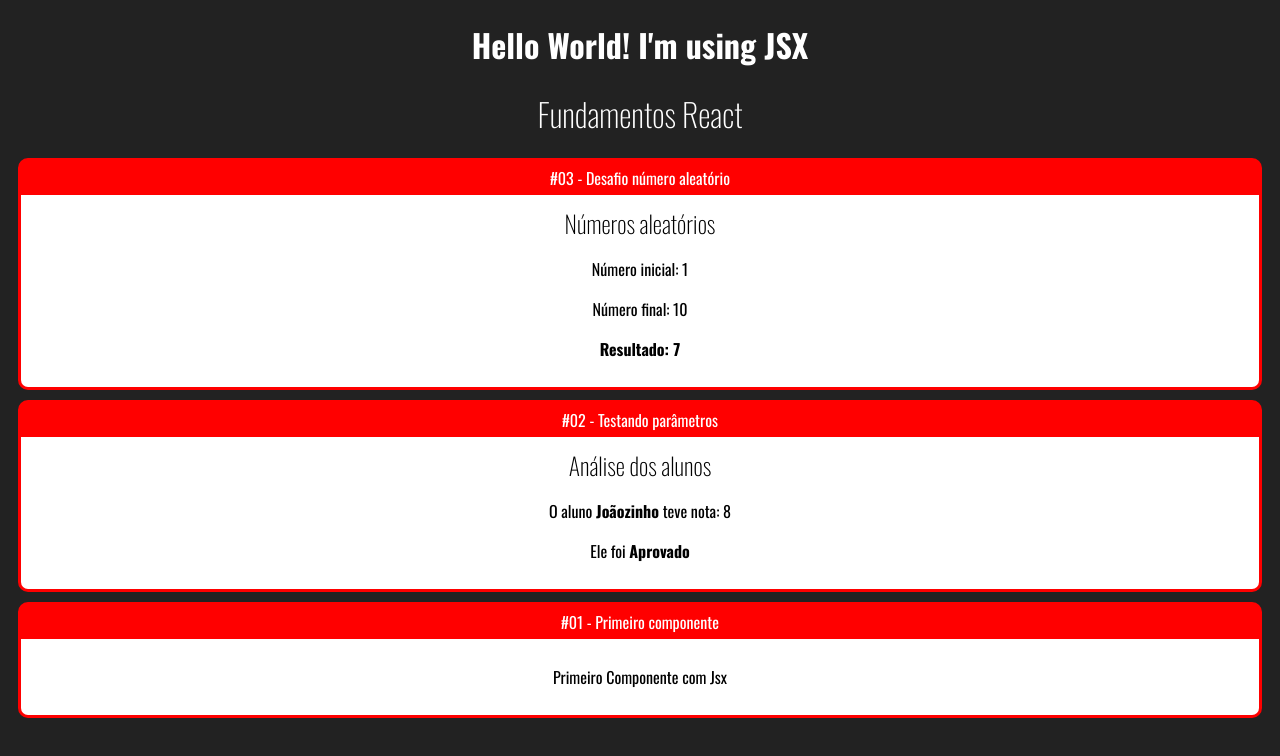
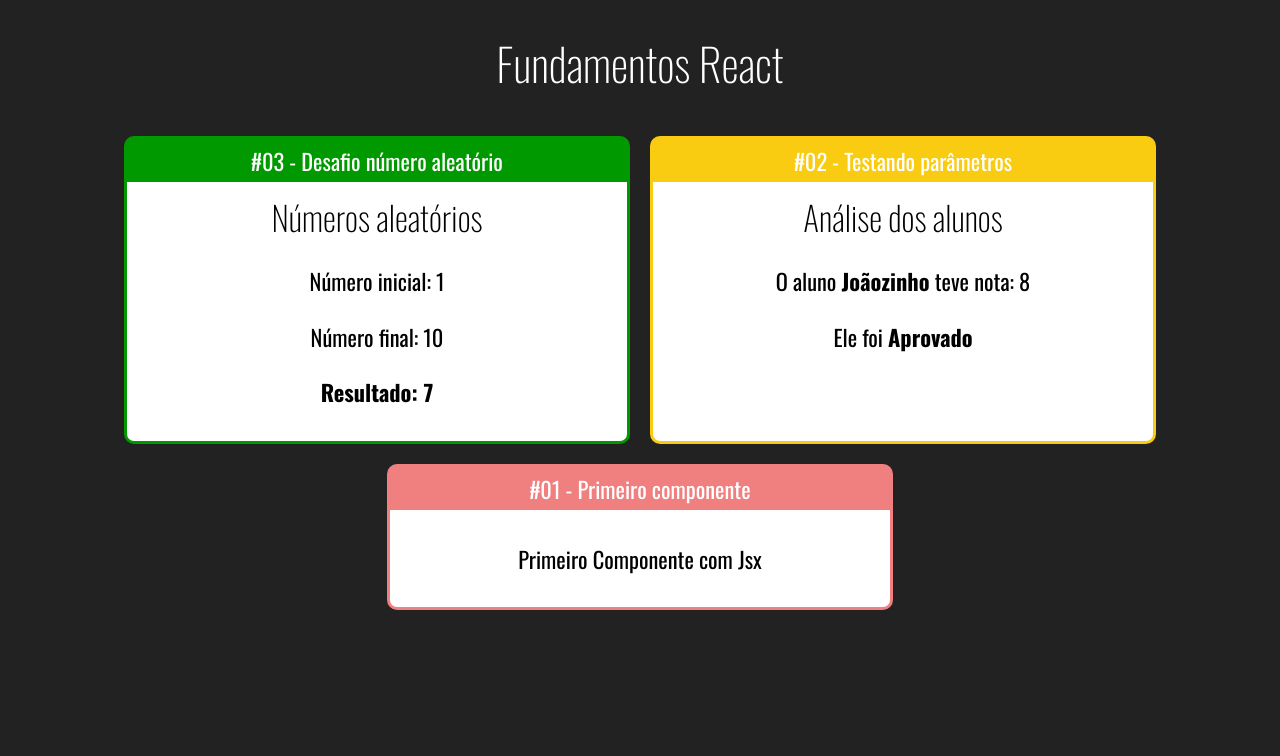
Before and after one commit to Guilher-Melo/Curso-React, a React (Create React App) app: page / in a window 1280 px wide. Shown: the top 756 px of the page. Built offline with nearby package versions, Linux system fonts and the light colour scheme.

Commit message:
Finalizando Cards

```diff
--- a/src/App.jsx
+++ b/src/App.jsx
@@ -1,28 +1,27 @@
 /* eslint-disable import/no-anonymous-default-export */
 import React from "react";
+import "./app.css";
 
 import Primeiro from './components/basicos/Primeiro';
 import ComParametro from './components/basicos/ComParametros';
 import RandomNumber from "./components/basicos/RandomNumber";
 import Card from "./components/layouts/Card";
 
-const forte = <h1> <strong>Hello World! I'm using JSX</strong></h1>;
 
 export default () => (
-  <div>
-    { forte }
+  <div className="app">
     <h1>Fundamentos React</h1>
-    <Card titulo="#03 - Desafio número aleatório">
+    <div className="cards">
+      <Card titulo="#03 - Desafio número aleatório" color="#090">
         <RandomNumber numIni={1} numFim={10} />
       </Card>
-
-    <Card titulo="#02 - Testando parâmetros">
+      <Card titulo="#02 - Testando parâmetros" color="#F9CB11">
         <ComParametro titulo="Análise dos alunos" nome="Joãozinho" nota={8.0} />
       </Card>
-
-    <Card titulo="#01 - Primeiro componente">
+      <Card titulo="#01 - Primeiro componente" color="#F08080">
         <Primeiro />
       </Card>
+    </div>
 
   </div>
 );
--- /dev/null
+++ b/src/app.css
@@ -0,0 +1,5 @@
+.app .cards {
+  display: flex;
+  flex-wrap: wrap;
+  justify-content: center;
+}
--- a/src/components/layouts/Card.jsx
+++ b/src/components/layouts/Card.jsx
@@ -2,8 +2,14 @@
 import "./card.css";
 
 export default function Card (props) {
+
+  const style = {
+    backgroundColor: props.color || "#F00",
+    borderColor: props.color || "#F00",
+  }
+
   return (
-    <div className="card">
+    <div className="card" style={style}>
       <div className="title">{ props.titulo }</div>
       <div className="content">{ props.children }</div>
     </div>
--- a/src/components/layouts/card.css
+++ b/src/components/layouts/card.css
@@ -1,9 +1,12 @@
 .card {
-  background-color: red;
-  border: 3px solid red;
+  border: 3px solid;
   border-radius: 10px;
   overflow: hidden;
   margin: 10px;
+  display: flex;
+  flex-direction: column;
+  min-width: 500px;
+  max-width: 500px;
 }
 
 .card .title {
@@ -13,6 +16,7 @@
 }
 
 .card .content {
+  flex-grow: 1;
   background-color: white;
   color: black;
   padding: 10px;
--- a/src/index.css
+++ b/src/index.css
@@ -4,6 +4,7 @@
   font-family: 'Oswald', sans-serif;
   color: white;
   text-align: center;
+  font-size: 1.4rem;
 }
 
 h1, h2 , h3 {
```
Lines whose indentation alone changed are shown as unchanged.
